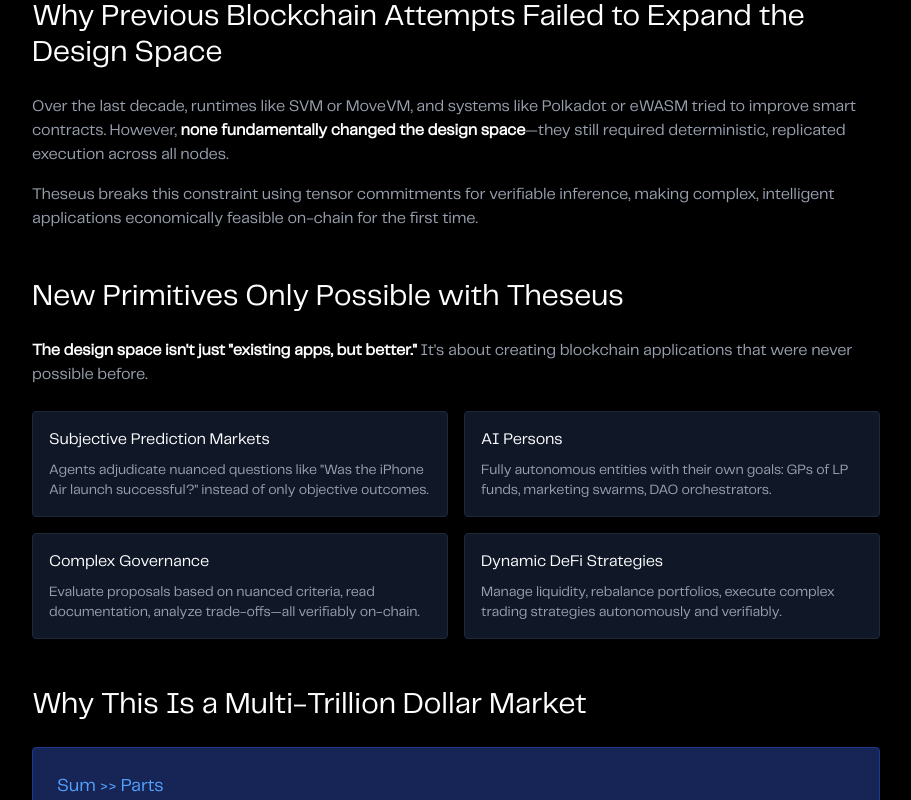
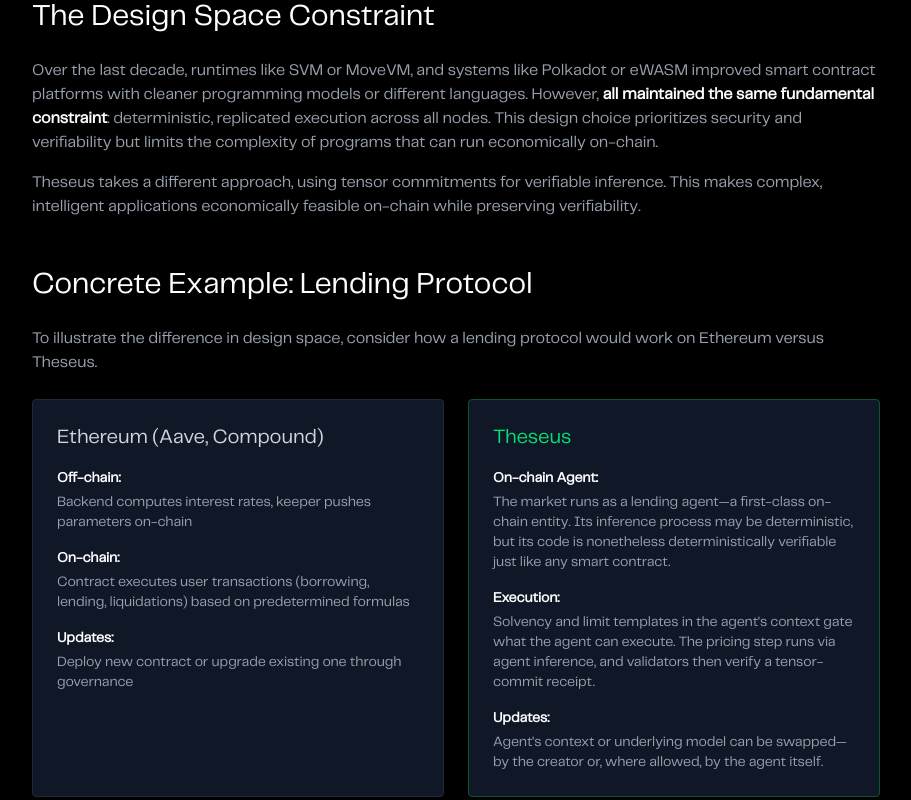
Before and after one commit to erickkwangg/Theseus-website, a Next.js app: page /docs/design-space in a window 1280 px wide. Shown: the part 1440-2240 px from the top of the page, without its empty margins (184-1095 px from the left). Built offline with nearby package versions, Linux system fonts and the light colour scheme.

Commit message:
Soften language about other projects, move lending example to design space page, fix oracle statement and broken link

```diff
--- a/src/app/docs/comparison/page.tsx
+++ b/src/app/docs/comparison/page.tsx
@@ -194,17 +194,18 @@
             </p>
 
             <div className="bg-gray-900 border border-gray-800 rounded p-6 mb-6">
-              <h3 className="text-xl font-medium mb-4">Why Previous Attempts Failed</h3>
+              <h3 className="text-xl font-medium mb-4">The Design Space Constraint</h3>
               <p className="text-gray-400 mb-4">
-                Over the last decade, many efforts tried to expand smart contracts: SVM, MoveVM, Polkadot,
-                eWASM. These promised cleaner programming or different languages, but <strong className="text-white">none
-                fundamentally changed the design space</strong>. They still required deterministic, replicated
-                execution across all nodes—the same core constraint, just with different tooling.
+                Over the last decade, many efforts improved smart contract platforms: SVM, MoveVM, Polkadot,
+                eWASM. These provided cleaner programming models or different languages, but <strong className="text-white">all
+                maintained the same fundamental design constraint</strong>: deterministic, replicated execution across
+                all nodes. This is excellent for security and verifiability, but limits the complexity of programs
+                that can run economically on-chain.
               </p>
               <p className="text-gray-400">
-                Theseus breaks this constraint. By using tensor commitments for verifiable inference, one node
+                Theseus takes a different approach. By using tensor commitments for verifiable inference, one node
                 performs heavy computation while others verify it. This makes complex, intelligent applications
-                economically feasible on-chain for the first time.
+                economically feasible on-chain while preserving verifiability.
               </p>
             </div>
 
@@ -231,37 +232,7 @@
               </div>
             </div>
 
-            <div className="bg-amber-950 border border-amber-800 rounded p-6 mb-6">
-              <h3 className="text-lg font-medium mb-3 text-amber-400">Concrete Example: Lending Protocol</h3>
-              <div className="grid md:grid-cols-2 gap-6 text-sm">
-                <div>
-                  <h4 className="text-white font-medium mb-2">Ethereum (Aave, Compound)</h4>
-                  <p className="text-gray-400 mb-2">
-                    <strong>Off-chain:</strong> Backend computes rates, keeper pushes parameters on-chain
-                  </p>
-                  <p className="text-gray-400 mb-2">
-                    <strong>On-chain:</strong> Contract executes based on oracle data
-                  </p>
-                  <p className="text-gray-400">
-                    <strong>Updates:</strong> Deploy new contract or upgrade existing one
-                  </p>
-                </div>
-                <div>
-                  <h4 className="text-green-400 font-medium mb-2">Theseus</h4>
-                  <p className="text-gray-400 mb-2">
-                    <strong>On-chain agent:</strong> First-class entity running inference deterministically
-                  </p>
-                  <p className="text-gray-400 mb-2">
-                    <strong>Execution:</strong> Agent runs pricing logic, validators verify tensor-commit receipt
-                  </p>
-                  <p className="text-gray-400">
-                    <strong>Updates:</strong> Swap context or model—by creator or by agent itself
-                  </p>
-                </div>
-              </div>
-            </div>
-
-            <div className="bg-blue-950 border border-blue-900 rounded p-6 mb-6">
+<div className="bg-blue-950 border border-blue-900 rounded p-6 mb-6">
               <h3 className="text-lg font-medium mb-3 text-blue-400">The Evolution: Each Step Removes Human Dependency</h3>
               <div className="space-y-4">
                 <div className="flex items-start gap-3">
--- a/src/app/docs/design-space/page.tsx
+++ b/src/app/docs/design-space/page.tsx
@@ -88,18 +88,70 @@
           </section>
 
           <section className="mb-12">
-            <h2 className="text-3xl font-light mb-6">Why Previous Blockchain Attempts Failed to Expand the Design Space</h2>
+            <h2 className="text-3xl font-light mb-6">The Design Space Constraint</h2>
             <p className="text-gray-400 mb-4">
-              Over the last decade, runtimes like SVM or MoveVM, and systems like Polkadot or eWASM tried to
-              improve smart contracts. However, <strong className="text-white">none fundamentally changed the
-              design space</strong>—they still required deterministic, replicated execution across all nodes.
+              Over the last decade, runtimes like SVM or MoveVM, and systems like Polkadot or eWASM improved
+              smart contract platforms with cleaner programming models or different languages. However, <strong className="text-white">
+              all maintained the same fundamental constraint</strong>: deterministic, replicated execution across
+              all nodes. This design choice prioritizes security and verifiability but limits the complexity of
+              programs that can run economically on-chain.
             </p>
             <p className="text-gray-400">
-              Theseus breaks this constraint using tensor commitments for verifiable inference, making complex,
-              intelligent applications economically feasible on-chain for the first time.
+              Theseus takes a different approach, using tensor commitments for verifiable inference. This makes
+              complex, intelligent applications economically feasible on-chain while preserving verifiability.
             </p>
           </section>
 
+          <section className="mb-12">
+            <h2 className="text-3xl font-light mb-6">Concrete Example: Lending Protocol</h2>
+            <p className="text-gray-400 mb-6">
+              To illustrate the difference in design space, consider how a lending protocol would work on
+              Ethereum versus Theseus.
+            </p>
+
+            <div className="grid md:grid-cols-2 gap-6 mb-8">
+              <div className="bg-gray-900 border border-gray-800 rounded p-6">
+                <h3 className="text-xl font-medium mb-4 text-gray-300">Ethereum (Aave, Compound)</h3>
+                <div className="space-y-4 text-sm text-gray-400">
+                  <div>
+                    <strong className="text-white">Off-chain:</strong>
+                    <p className="mt-1">Backend computes interest rates, keeper pushes parameters on-chain</p>
+                  </div>
+                  <div>
+                    <strong className="text-white">On-chain:</strong>
+                    <p className="mt-1">Contract executes user transactions (borrowing, lending, liquidations) based on predetermined formulas</p>
+                  </div>
+                  <div>
+                    <strong className="text-white">Updates:</strong>
+                    <p className="mt-1">Deploy new contract or upgrade existing one through governance</p>
+                  </div>
+                </div>
+              </div>
+
+              <div className="bg-gray-900 border border-green-900 rounded p-6">
+                <h3 className="text-xl font-medium mb-4 text-green-400">Theseus</h3>
+                <div className="space-y-4 text-sm text-gray-400">
+                  <div>
+                    <strong className="text-white">On-chain Agent:</strong>
+                    <p className="mt-1">The market runs as a lending agent—a first-class on-chain entity. Its
+                    inference process may be deterministic, but its code is nonetheless deterministically
+                    verifiable just like any smart contract.</p>
+                  </div>
+                  <div>
+                    <strong className="text-white">Execution:</strong>
+                    <p className="mt-1">Solvency and limit templates in the agent&apos;s context gate what the agent
+                    can execute. The pricing step runs via agent inference, and validators then verify a
+                    tensor-commit receipt.</p>
+                  </div>
+                  <div>
+                    <strong className="text-white">Updates:</strong>
+                    <p className="mt-1">Agent&apos;s context or underlying model can be swapped—by the creator or,
+                    where allowed, by the agent itself.</p>
+                  </div>
+                </div>
+              </div>
+            </div>
+          </section>
 
           <section className="mb-12">
             <h2 className="text-3xl font-light mb-6">New Primitives Only Possible with Theseus</h2>
--- a/src/app/docs/introduction/page.tsx
+++ b/src/app/docs/introduction/page.tsx
@@ -5,7 +5,7 @@
     <div className="min-h-screen bg-black text-white">
       <header className="border-b border-gray-800">
         <div className="container mx-auto px-4 sm:px-6 py-4">
-          <Link href="/docs/docs" className="text-base sm:text-xl font-light hover:text-gray-300 transition-colors">
+          <Link href="/docs" className="text-base sm:text-xl font-light hover:text-gray-300 transition-colors">
             ← Back to Docs
           </Link>
         </div>
```
